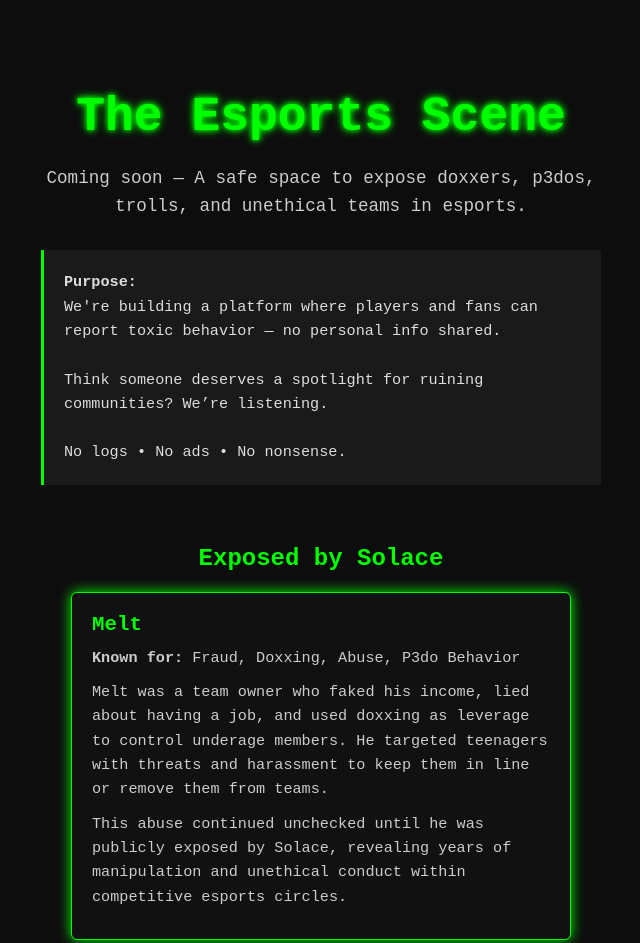
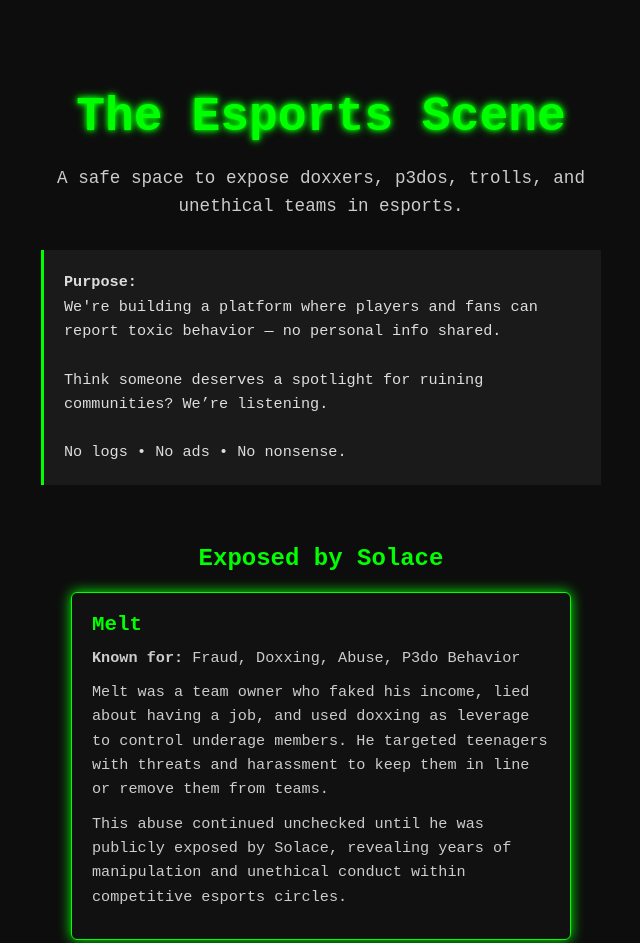
Before and after one commit to N2RSolaceDev/TES, a website: page index.html in a window 1280 px wide. Shown: the top 943 px of the page, without its empty margins (319-959 px from the left). Drawn offline with Linux system fonts and the light colour scheme.

Commit message:
Update index.html

```diff
--- a/index.html
+++ b/index.html
@@ -117,7 +117,7 @@
 
   <div class="container">
     <h1>The Esports Scene</h1>
-    <p>Coming soon — A safe space to expose doxxers, p3dos, trolls, and unethical teams in esports.</p>
+    <p>A safe space to expose doxxers, p3dos, trolls, and unethical teams in esports.</p>
 
     <div class="purpose">
       <strong>Purpose:</strong><br>
```
